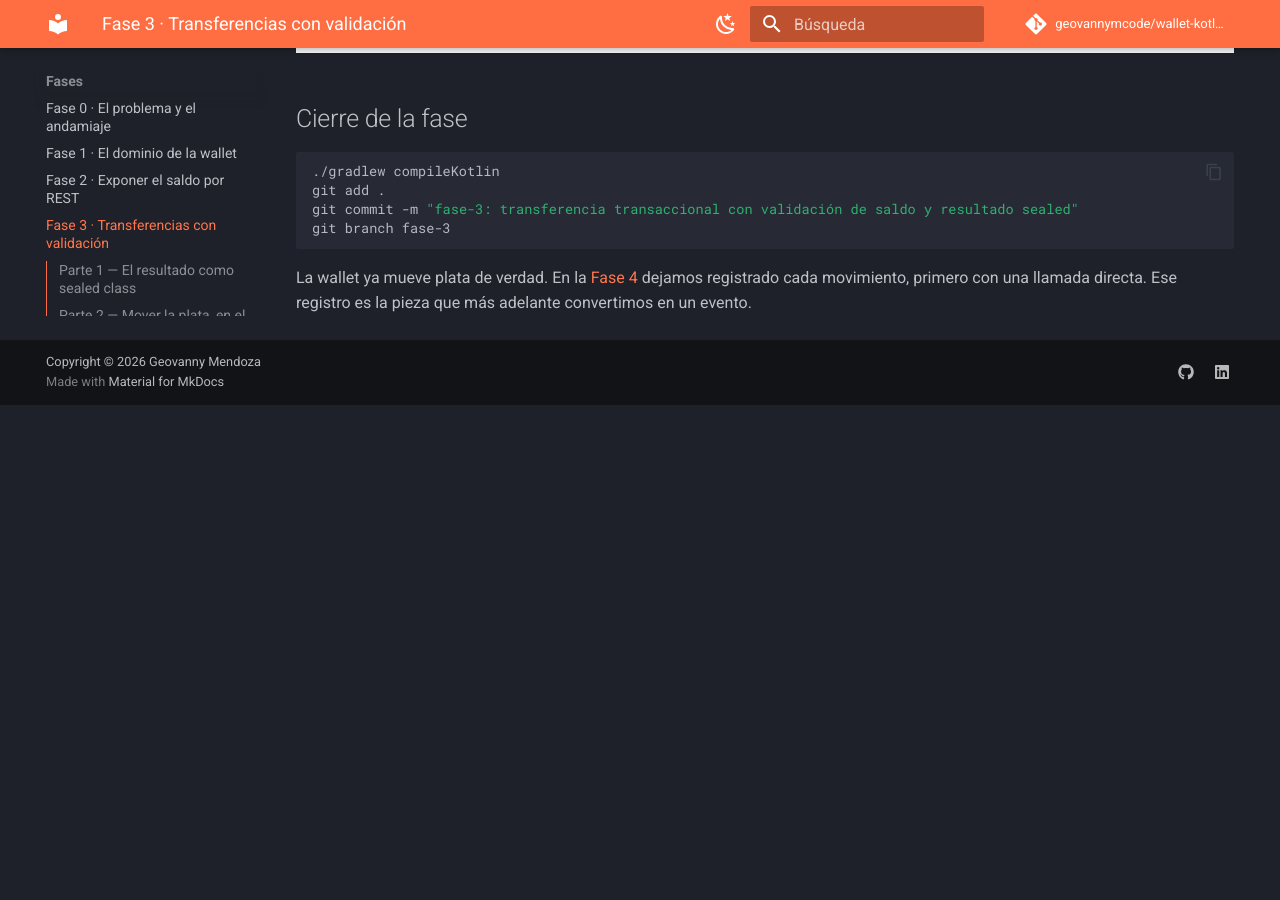
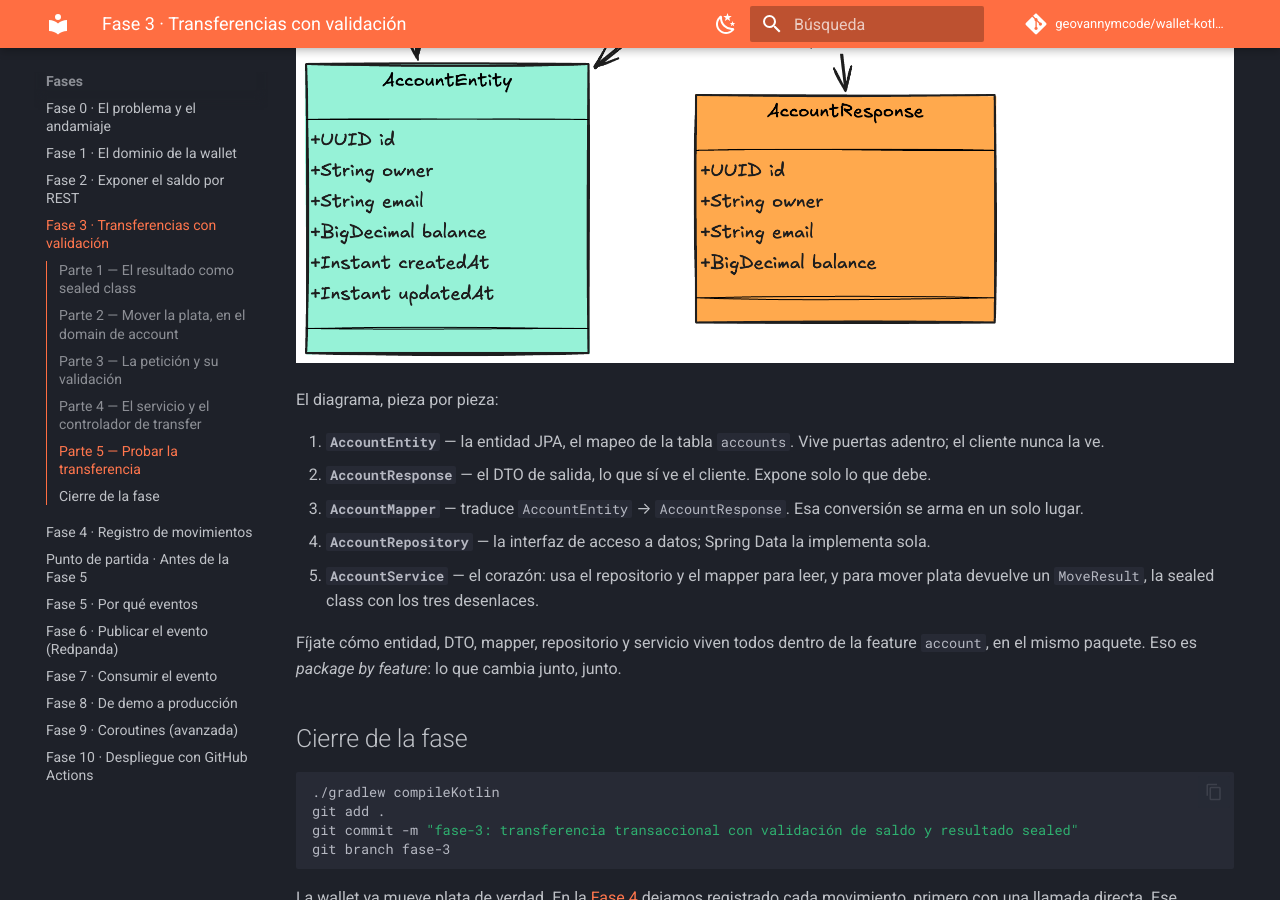
Before and after one commit to geovannymcode/wallet-kotlin-baqjug, an MkDocs documentation site: the page built from docs/fase-03-transferencia.md, in a window 1280 px wide and 900 px high, scrolled down 7330 px. Built offline with MkDocs 1.6.1 and Material for MkDocs 9.7.7, drawn with Linux system fonts in a browser that asks for light colours; comment, search, counter and statistics services are not loaded; before the commit the page ends 7735 px from its top, so only the background shows below that; some of the changed text lies outside the part shown.

Commit message:
docs: paso a paso bajo cada diagrama (index, fases 3/4/5/7/9) y walkthrough de bloques clave

````diff
--- a/docs/fase-03-transferencia.md
+++ b/docs/fase-03-transferencia.md
@@ -50,6 +50,16 @@
     return MoveResult.Success
 }
 ```
+
+Línea por línea, lo que hace:
+
+1. **Busca la cuenta de origen** (`findById(fromId)`); si no existe, corta de una con `AccountNotFound(fromId)` gracias al operador Elvis `?:`.
+2. **Busca la de destino**, igual; si falta, `AccountNotFound(toId)`.
+3. **Valida el saldo:** si `from.balance < amount`, devuelve `InsufficientFunds` sin mover un peso.
+4. **Mueve la plata:** debita el origen (`subtract`) y acredita el destino (`add`).
+5. **Persiste las dos cuentas** y devuelve `Success`.
+
+La clave está en el paso 5 junto con la transacción: como el método es `@Transactional`, los dos `save` se confirman juntos. Si el segundo falla, el primero se revierte y **ninguna cuenta queda a medias**.
 
 Como este método **sí escribe** en la base, la transacción de la clase cambia: subimos `@Transactional` (lectura y escritura) al nivel de la clase, y dejamos el `getById` como solo-lectura a nivel de método. La clase completa queda así:
 
@@ -252,6 +262,16 @@
 
 ![Diagrama de clases de la feature account: AccountEntity (entidad JPA) y AccountResponse (DTO de salida) unidos por AccountMapper; AccountService usa AccountRepository (interfaz) y AccountMapper, y devuelve un MoveResult (sealed class)](img/Img_4.png)
 
+El diagrama, pieza por pieza:
+
+1. **`AccountEntity`** — la entidad JPA, el mapeo de la tabla `accounts`. Vive puertas adentro; el cliente nunca la ve.
+2. **`AccountResponse`** — el DTO de salida, lo que sí ve el cliente. Expone solo lo que debe.
+3. **`AccountMapper`** — traduce `AccountEntity` → `AccountResponse`. Esa conversión se arma en un solo lugar.
+4. **`AccountRepository`** — la interfaz de acceso a datos; Spring Data la implementa sola.
+5. **`AccountService`** — el corazón: usa el repositorio y el mapper para leer, y para mover plata devuelve un `MoveResult`, la sealed class con los tres desenlaces.
+
+Fíjate cómo entidad, DTO, mapper, repositorio y servicio viven todos dentro de la feature `account`, en el mismo paquete. Eso es _package by feature_: lo que cambia junto, junto.
+
 ## Cierre de la fase
 
 ```bash
````
Also changed, not shown: docs/fase-04-movimientos.md (+10 -0 lines), docs/fase-05-por-que-eventos.md (+7 -0 lines), docs/fase-07-consumir-evento.md (+14 -0 lines), docs/fase-09-coroutines.md (+9 -0 lines), docs/index.md (+16 -0 lines).
